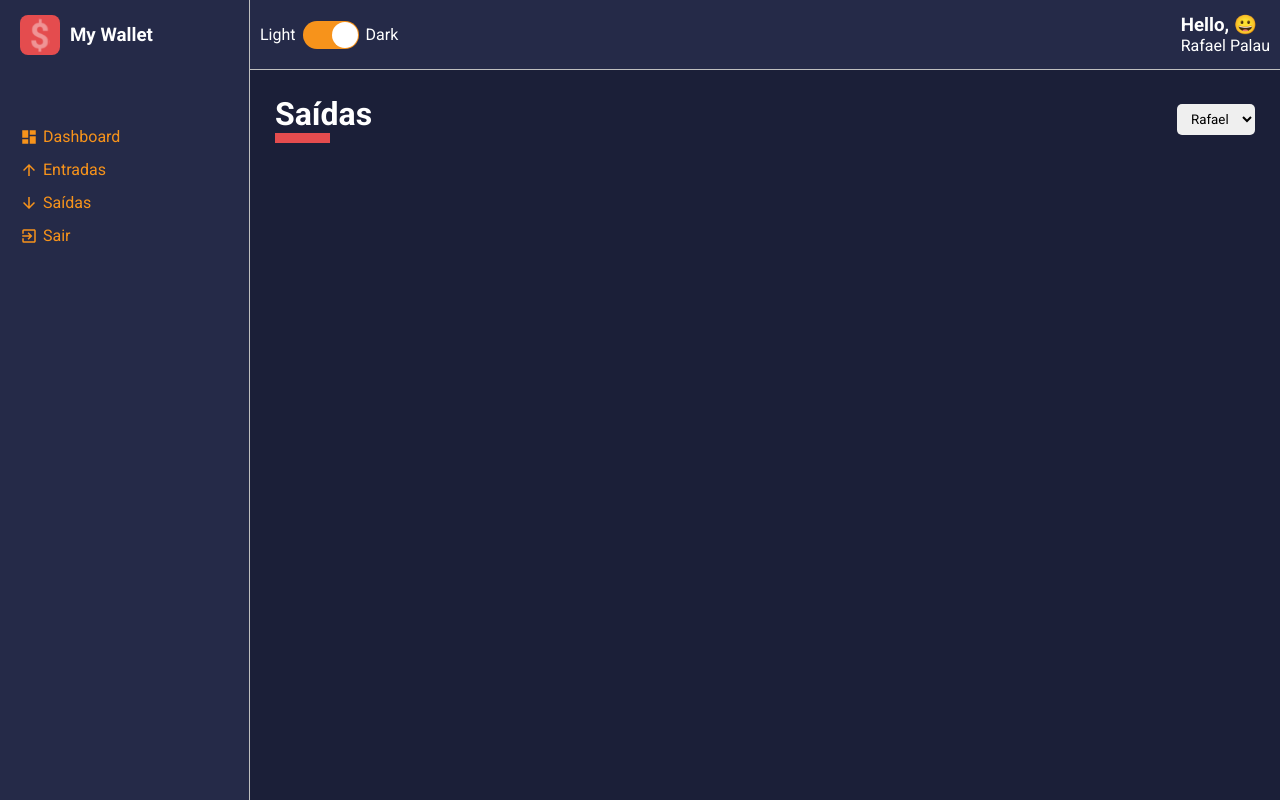
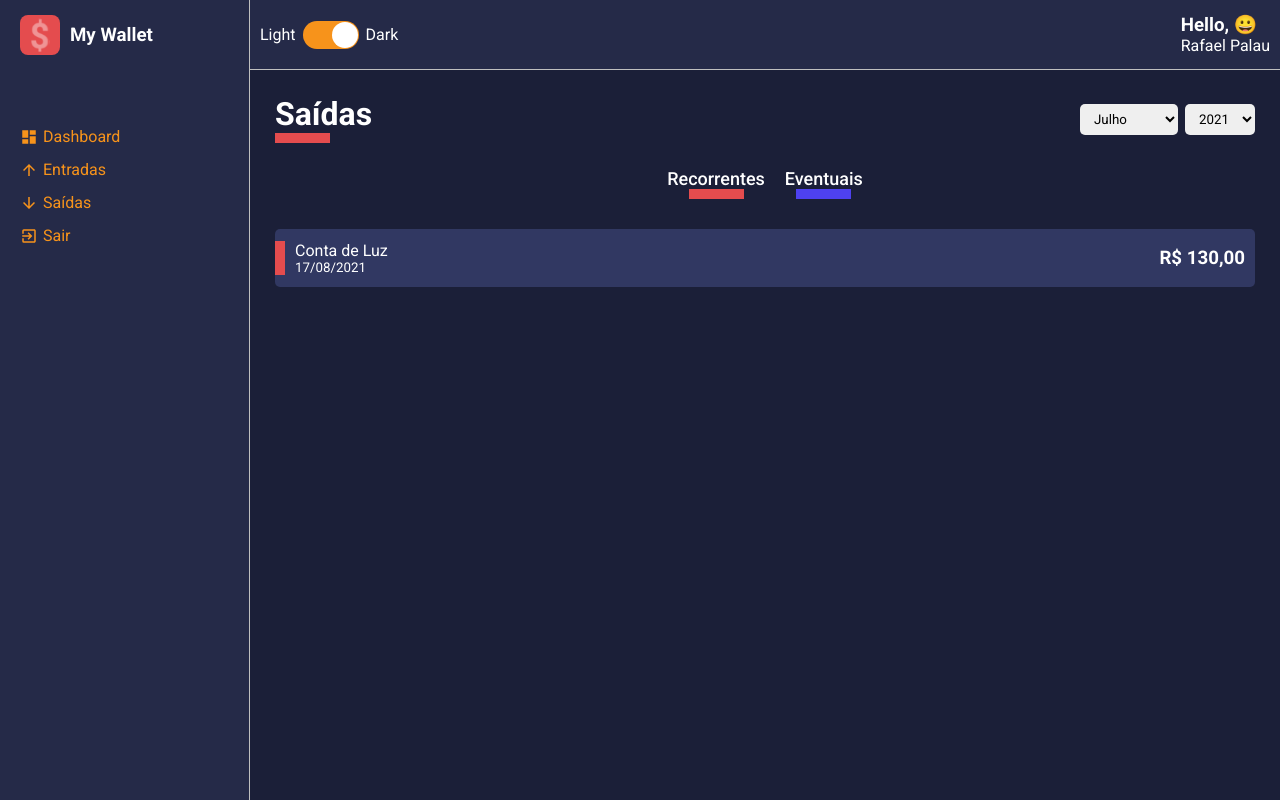
Before and after one commit to RafaPalau/dashboard-react-typescript, a React (Create React App) app: page /list/1 in a window 1280 px wide. Built offline with nearby package versions, Linux system fonts and the light colour scheme.

Commit message:
Created list styles

```diff
--- a/src/components/Content/styles.ts
+++ b/src/components/Content/styles.ts
@@ -5,4 +5,19 @@
 color: ${props => props.theme.colors.white};
 background-color: ${props => props.theme.colors.primary};
 padding: 25px;
+
+height: calc(100vh - 70px);
+overflow-y: scroll;
+
+::-webkit-scrollbar{
+  width: 10px;
+}
+::-webkit-scrollbar-thumb{
+ background-color: ${props => props.theme.colors.secondary};
+ border-radius: 10px;
+}
+::-webkit-scrollbar-track{
+ background-color: ${props => props.theme.colors.tertiary};
+ border-radius: 10px;
+}
 `
--- /dev/null
+++ b/src/components/HistoryFinnanceCard/index.tsx
@@ -0,0 +1,29 @@
+import React from "react";
+import { Container, Tag } from "./styles";
+
+interface IHistoryFinnanceCard {
+  tagColor: string;
+  title: string;
+  subtitle: string;
+  amount: string;
+}
+
+const HistoryFinnanceCard: React.FC<IHistoryFinnanceCard> = ({
+    tagColor,
+  title,
+  subtitle,
+  amount,
+}) => {
+  return (
+    <Container >
+      <Tag color={tagColor} />
+      <div>
+        <span>{title}</span>
+        <small>{subtitle}</small>
+      </div>
+      <h3>{amount}</h3>
+    </Container>
+  );
+};
+
+export default HistoryFinnanceCard;
--- /dev/null
+++ b/src/components/HistoryFinnanceCard/styles.ts
@@ -0,0 +1,37 @@
+import styled from "styled-components";
+
+
+interface ITagProps {
+  color: string;
+}
+export const Container = styled.li`
+  background-color: ${(props) => props.theme.colors.tertiary};
+  list-style: none;
+  border-radius: 5px;
+  margin: 10px 0;
+  padding: 12px 10px;
+  display: flex;
+  justify-content: space-between;
+  align-items: center;
+  cursor: pointer;
+  transition: all 0.3s;
+  position: relative;
+
+  &:hover {
+    opacity: 0.7;
+    transform: translateX(10px);
+  }
+  > div{
+    display: flex;
+    flex-direction: column;
+    justify-content: space-between;
+padding-left: 10px;
+  }
+ `;
+export const Tag = styled.div<ITagProps>`
+  width: 10px;
+  height: 60%;
+  position: absolute;
+  background-color: ${props => props.color};
+  left: 0;
+`;
--- a/src/pages/List/index.tsx
+++ b/src/pages/List/index.tsx
@@ -1,23 +1,55 @@
 import React from "react";
 import ContentHeader from "../../components/ContentHeader";
+import HistoryFinnanceCard from "../../components/HistoryFinnanceCard";
 import SelectInput from "../../components/SelectInput";
-import { Container } from './styles'
+import { Container, Content, Filters } from "./styles";
 
 const List: React.FC = () => {
+  const months = [
+    { value: 7, label: 'Julho' },
+    { value: 8, label: 'Agosto' },
+    { value: 9, label: "Setembro" },
+  ];
+  const years = [
+    { value: 2021, label: 2021},
+    { value: 2020, label: 2020 },
+    { value: 2019, label: 2019 },
+    { value: 2018, label: 2018 },
 
-  const options = [
-    { value: "Rafael", label: "Rafael" },
-    { value: "Rafael", label: 100},
-    { value: "Rafael", label: "Rafael" },
   ];
 
-  return(
+  return (
     <Container>
-    <ContentHeader title="Saídas" lineColor="#E44C4E">
-    <SelectInput options={options} />
-  </ContentHeader>
-  </Container>
-  )
+      <ContentHeader title="Saídas" lineColor="#E44C4E">
+        <SelectInput options={months} />
+        <SelectInput options={years} />
+      </ContentHeader>
+
+      <Filters>
+        <button
+         type="button"
+         className="tag-filter tag-filter-recurrent"
+         >
+           Recorrentes
+         </button>
+         <button
+         type="button"
+         className="tag-filter tag-filter-eventual"
+         >
+           Eventuais
+         </button>
+      </Filters>
+
+      <Content>
+        <HistoryFinnanceCard
+          tagColor="#E44C4E"
+          title="Conta de Luz"
+          subtitle="17/08/2021"
+          amount="R$ 130,00"
+        />
+      </Content>
+    </Container>
+  );
 };
 
 export default List;
--- a/src/pages/List/styles.ts
+++ b/src/pages/List/styles.ts
@@ -1,5 +1,40 @@
 import styled from "styled-components";
 
-export const Container = styled.div`
+export const Container = styled.div``;
 
+export const Content = styled.div``;
+
+export const Filters = styled.div`
+  width: 100%;
+  display: flex;
+  justify-content: center;
+  margin-bottom: 30px;
+
+  .tag-filter {
+    font-size: 18px;
+    font-weight: 500;
+    background: none;
+    color: ${(props) => props.theme.colors.white};
+    margin: 0 10px;
+    transition: opacity 0.3s;
+
+    &:hover {
+      opacity: 0.7;
+    }
+  }
+
+  .tag-filter-recurrent::after {
+    content: "";
+    display: block;
+    width: 55px;
+    margin: 0 auto;
+    border-bottom: 10px solid ${(props) => props.theme.colors.warning};
+  }
+  .tag-filter-eventual::after {
+    content: "";
+    display: block;
+    width: 55px;
+    margin: 0 auto;
+    border-bottom: 10px solid ${(props) => props.theme.colors.sucess};
+  }
 `;
```
